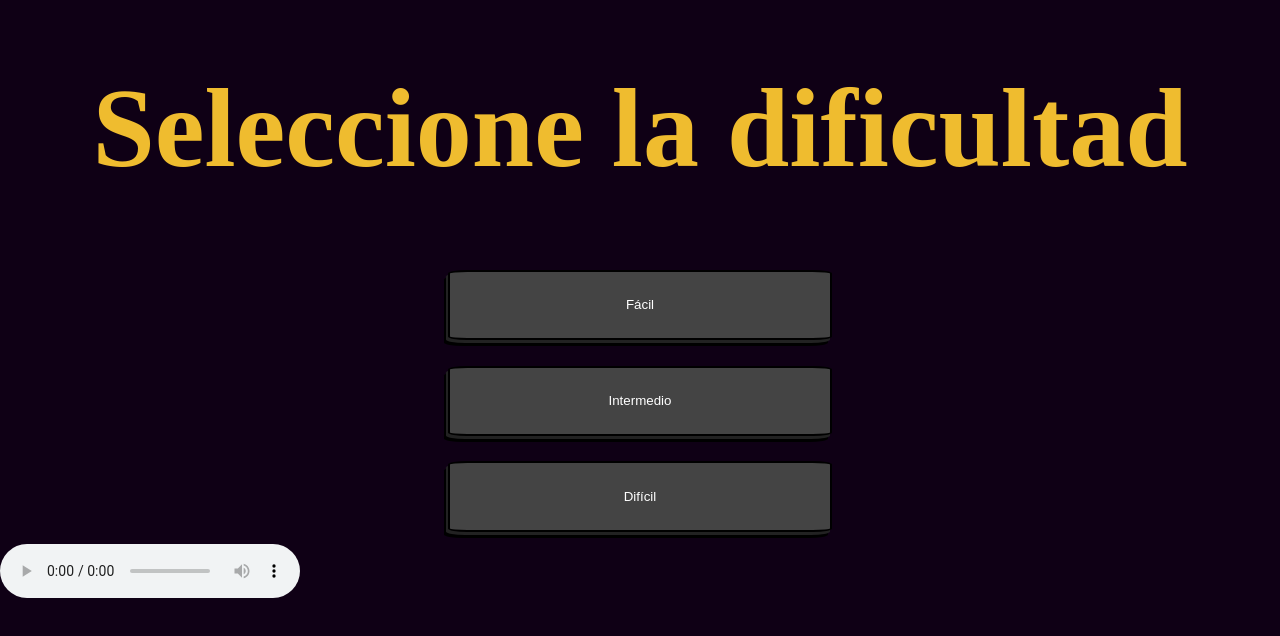
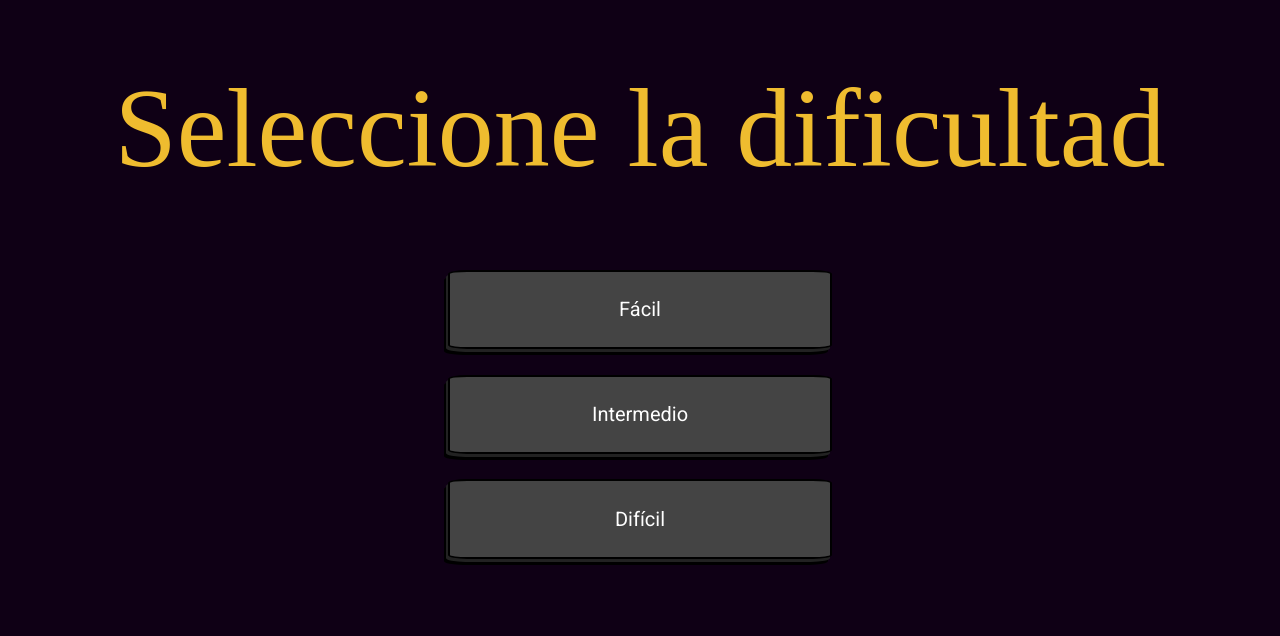
Before and after one commit to Goldfinch95/Potter-Quiz, a website with bundled scripts: page index.html in a window 1280 px wide. Built offline with nearby package versions, Linux system fonts and the light colour scheme; files whose address does not match are found by name.

Commit message:
se cambio la fuente de letra de las preguntas y respuestas

```diff
--- a/assets/style.css
+++ b/assets/style.css
@@ -1,3 +1,9 @@
+@font-face {
+    font-family: Harry P;
+    src: url(assets/harry_p/HARRYP__.TTF);
+}
+
+
 * {
     margin: 0%;
     padding: 0%;
@@ -23,6 +29,8 @@ main h2{
     padding: 5%;
     text-align: center;
     color: #efbc2f;
+    font-family: Harry P;
+    font-weight: 500;
 }
 
 .buttons{
@@ -68,6 +76,8 @@ button{
     color: white;
     background-color: #444;
     box-shadow: -2px 3px 0 #222, -4px 6px 0 #000;
+    font-family: 'Roboto', sans-serif;
+    font-size: 20px;
 }
 
 button:active{
--- a/index.html
+++ b/index.html
@@ -5,7 +5,9 @@
     <meta http-equiv="X-UA-Compatible" content="IE=edge">
     <meta name="viewport" content="width=device-width, initial-scale=1.0">
     <link rel="stylesheet" href="assets/style.css">
-    <link rel="stylesheet" href="">
+    <link rel="preconnect" href="https://fonts.googleapis.com">
+<link rel="preconnect" href="https://fonts.gstatic.com" crossorigin>
+<link href="https://fonts.googleapis.com/css2?family=Roboto&display=swap" rel="stylesheet">
     <title>Trivia de harry potter</title>
 </head>
 <body>
@@ -30,7 +32,7 @@
             <h2 id="h2__final-result"></h2>
         </div>
     </main>
-    <audio controls src="assets/Harry Potter and the Philosophers Stone Game Soundtrack - Title Screen.mp3"></audio>
+    <audio autoplay loop src="assets/Harry Potter and the Philosophers Stone Game Soundtrack - Title Screen.mp3"></audio>
     <script src="assets/app.js" type="module"></script>
 </body>
 </html>
```
Also changed, not shown: assets/harry_p/harryp-readme.txt (added, +16 -0 lines), assets/harry_p/HARRYP__.TTF (added).
